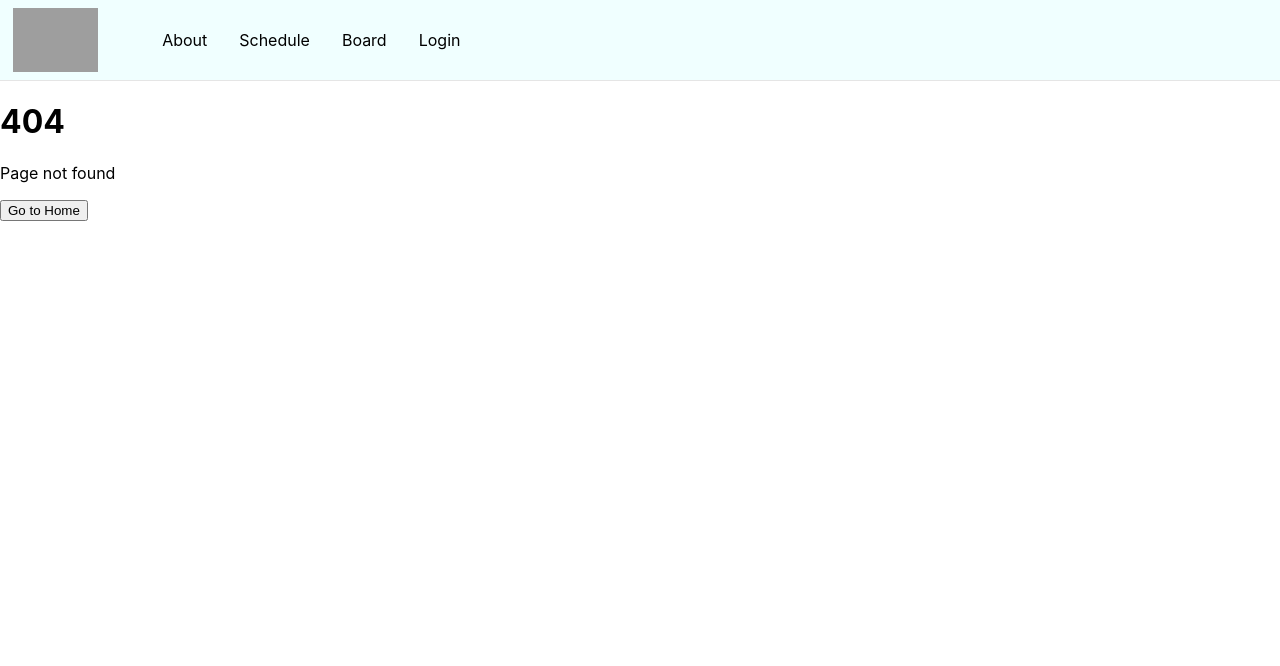
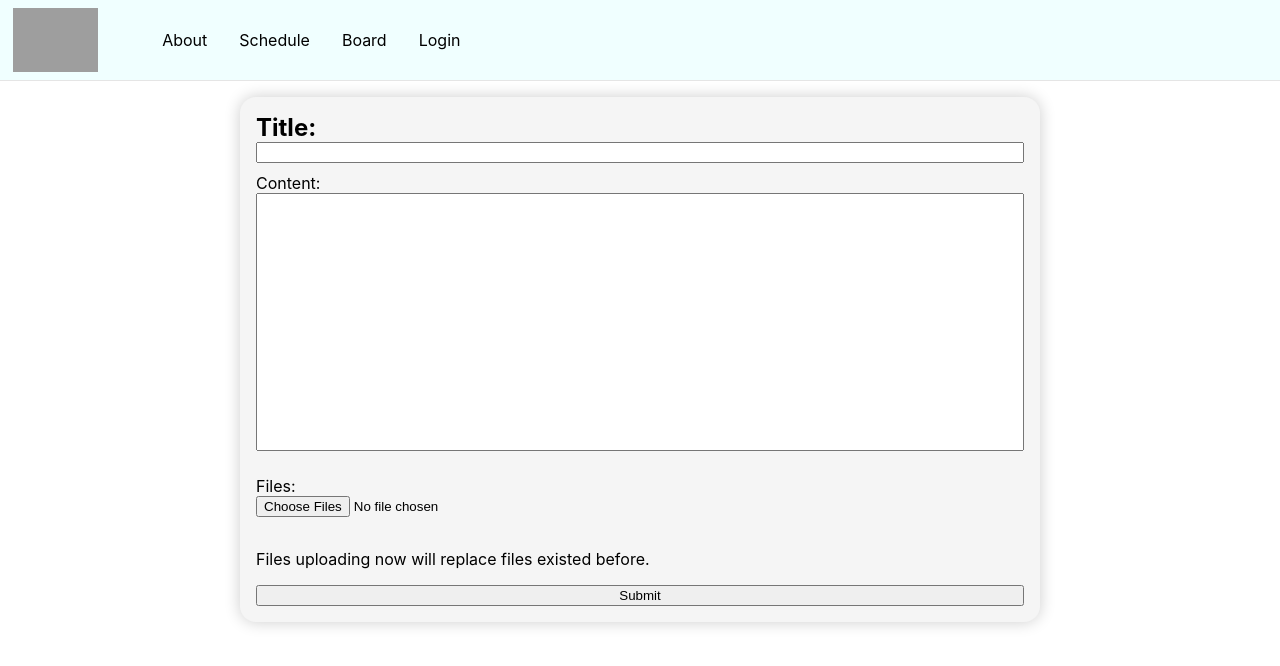
Before and after one commit to 2ssunny/ssunny_everytime, a React (Create React App) app in the folder front/: page /board/edit/1 in a window 1280 px wide. Before the commit this address had no page. Shown: the top 666 px of the page. Built offline with nearby package versions, Linux system fonts and the light colour scheme; no server answers; grey boxes are pictures that could not be loaded; the HTML template or start-up script is replaced by a standard one.

Commit message:
feat:board edit

```diff
--- a/front/src/App.js
+++ b/front/src/App.js
@@ -8,6 +8,7 @@ import Login from "./Components/Login/Login.js";
 import BoardList from "./Components/Board/Board.js";
 import BoardView from "./Components/Board/BoardView.js";
 import BoardPost from "./Components/Board/BoardPost.js";
+import BoardEdit from "./Components/Board/BoardEdit.js";
 import ScheduleCheck from "./Components/Scheduler/ScheduleCheck.js";
 import ScheduleUpload from "./Components/Scheduler/ScheduleUpload.js";
 import ScheduleView from "./Components/Scheduler/ScheduleView.js";
@@ -32,6 +33,7 @@ function App() {
         <Route path="board">
           <Route path="" element={<BoardList />} />
           <Route path="view/:boardId" element={<BoardView />} />
+          <Route path="edit/:boardId" element={<BoardEdit />} />
           <Route path="post" element={<BoardPost />} />
         </Route>
         <Route path="*" element={<NotFound />} />
--- a/front/src/Components/Board/Board.js
+++ b/front/src/Components/Board/Board.js
@@ -55,9 +55,13 @@ function App() {
               <div className="BoardList_contents">
                 <p className="boardListTitle">{data.BOARD_TITLE}</p>
                 <p className="boardListId">Written by {data.REGISTER_ID}</p>
+
                 <p className="boardListDate">
                   Uploaded at {data.REGISTER_DATE}
                 </p>
+                {data.REGISTER_DATE === data.UPDATE_DATE ? null : (
+                  <p className="boardListDate">Updated at {data.UPDATE_DATE}</p>
+                )}
               </div>
             </div>
           );
--- /dev/null
+++ b/front/src/Components/Board/BoardEdit.js
@@ -0,0 +1,112 @@
+import React, { useState, useEffect } from "react";
+import axios from "axios";
+import { useParams } from "react-router-dom";
+
+import { Navigation } from "../../navigation.js";
+
+import "./BoardEdit.css";
+
+const nowBoardEditUsername = localStorage.getItem("Username");
+const nowBoardEditUsernameSession = sessionStorage.getItem("Username");
+
+function App() {
+  const username = nowBoardEditUsername || nowBoardEditUsernameSession;
+
+  const { boardId } = useParams();
+
+  const [boardBeforeData, setBoardBeforeData] = useState([]);
+
+  const [titleEdit, setTitleEdit] = useState("");
+  const [bodyEdit, setBodyEdit] = useState("");
+  const [filesEdit, setFilesEdit] = useState([]);
+  useEffect(() => {
+    const fetchBoard = async () => {
+      const response = await axios.get(
+        `${process.env.REACT_APP_SERVER}/board/${boardId}`
+      );
+      setBoardBeforeData(response.data);
+      setTitleEdit(response.data.BOARD_TITLE);
+      setBodyEdit(response.data.BOARD_CONTENT);
+    };
+
+    fetchBoard();
+  }, [boardId]);
+  const handleFileChangeEdit = (e) => {
+    if (e.target.files.length > 5) {
+      alert("You can only upload up to 5 files.");
+    } else {
+      setFilesEdit(e.target.files);
+    }
+  };
+
+  const handleEditSubmit = async (e) => {
+    e.preventDefault();
+
+    if (!username) {
+      alert("Login to post");
+      return;
+    }
+
+    if (!titleEdit.trim() || !bodyEdit.trim()) {
+      alert("Title and Content cannot be empty.");
+      return;
+    }
+
+    const formData = new FormData();
+    formData.append("title", titleEdit);
+    formData.append("body", bodyEdit);
+    for (let i = 0; i < filesEdit.length; i++) {
+      formData.append("files", filesEdit[i]);
+    }
+
+    const response = await axios.post(
+      `${process.env.REACT_APP_SERVER}/boardEdit/${boardId}`,
+      formData,
+      {
+        headers: {
+          "Content-Type": "multipart/form-data",
+        },
+      }
+    );
+    if (response.data.message === "success") {
+      alert("Updating success. Going to the board page.");
+      window.location.href = "/board";
+    } else {
+      console.log("Upload failed");
+    }
+  };
+
+  return (
+    <div className="boardedit">
+      <form onSubmit={handleEditSubmit} className="boardpost_form">
+        <div className="boardpost_form_box">
+          <label className="boardpost_form_title">
+            Title:
+            <input
+              type="text"
+              value={titleEdit}
+              onChange={(e) => setTitleEdit(e.target.value)}
+            />
+          </label>
+          <label className="boardpost_form_body">
+            Content:
+            <textarea
+              className="boardpost_form_body_input"
+              value={bodyEdit}
+              onChange={(e) => setBodyEdit(e.target.value)}
+            />
+          </label>
+          <label className="boardpost_form_file">
+            Files:
+            <input type="file" multiple onChange={handleFileChangeEdit} />
+          </label>
+          <p>Files uploading now will replace files existed before.</p>
+
+          <button type="submit">Submit</button>
+        </div>
+      </form>
+    </div>
+  );
+}
+
+export default App;
--- a/front/src/Components/Board/BoardView.js
+++ b/front/src/Components/Board/BoardView.js
@@ -1,6 +1,7 @@
 import React, { useEffect, useState } from "react";
 import axios from "axios";
 import { useParams } from "react-router-dom";
+import { useNavigate } from "react-router-dom";
 
 import { Navigation } from "../../navigation.js";
 
@@ -10,6 +11,8 @@ const nowBoardViewUsername = localStorage.getItem("Username");
 const nowBoardViewUsernameSession = sessionStorage.getItem("Username");
 
 function App() {
+  const navigate = useNavigate();
+
   const { boardId } = useParams();
   const [board, setBoard] = useState(null);
 
@@ -39,6 +42,14 @@ function App() {
 
     fetchBoard();
   }, [boardId]);
+
+  const handleBoardEdit = (boardId) => {
+    if (username) {
+      navigate(`/board/edit/${boardId}`);
+    } else {
+      alert("Login to view the post");
+    }
+  };
 
   if (!board) {
     return <div>Loading...</div>;
@@ -81,8 +92,16 @@ function App() {
       <p>
         Written at {board.REGISTER_DATE} by {board.REGISTER_ID}
       </p>
+      {board.REGISTER_DATE === board.UPDATE_DATE ? null : (
+        <p>
+          Updated at {board.UPDATE_DATE} by {board.REGISTER_ID}
+        </p>
+      )}
       {username === board.REGISTER_ID ? (
-        <button onClick={() => handleDeletePost(boardId)}>Delete</button>
+        <div>
+          <button onClick={() => handleDeletePost(boardId)}>Delete</button>
+          <button onClick={() => handleBoardEdit(boardId)}>Edit</button>
+        </div>
       ) : null}
       <button onClick={handleClickBoard}>Back</button>
     </div>
```
Also changed, not shown: front/src/Components/Board/BoardEdit.css (added), 1 other file (tests, documents, lock files or other folders).
